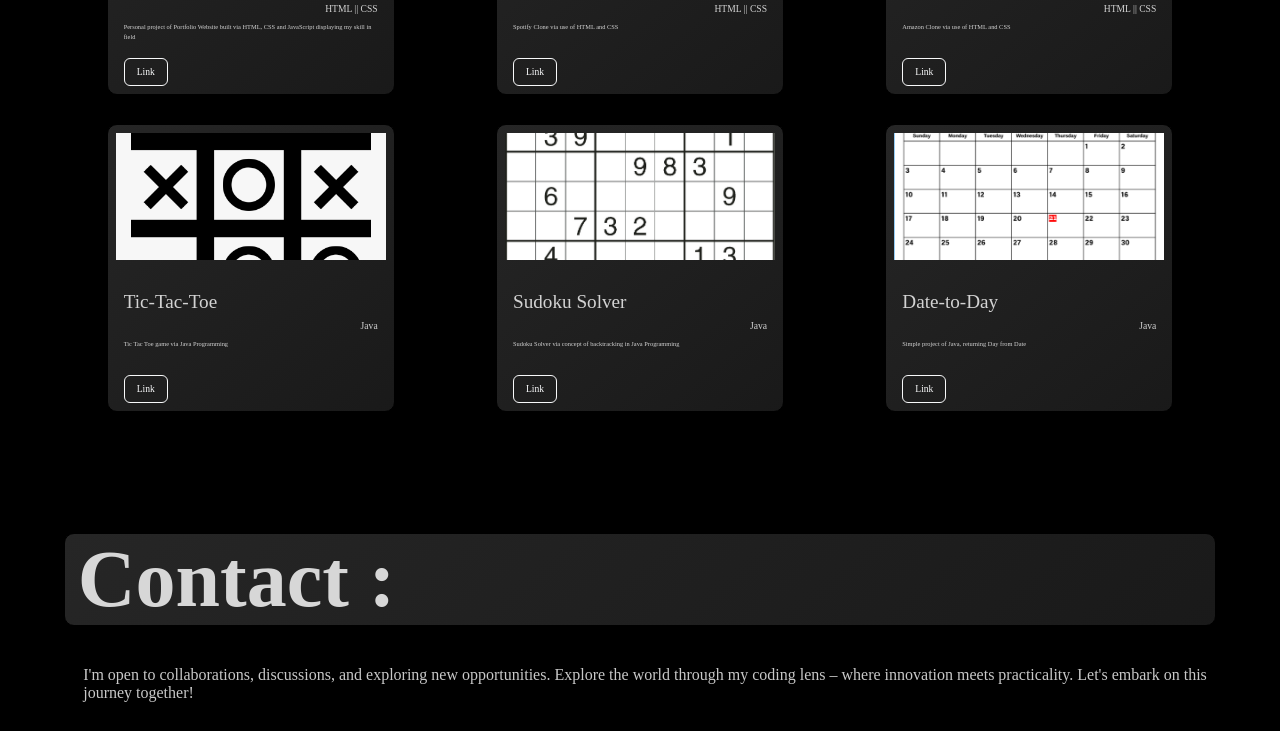
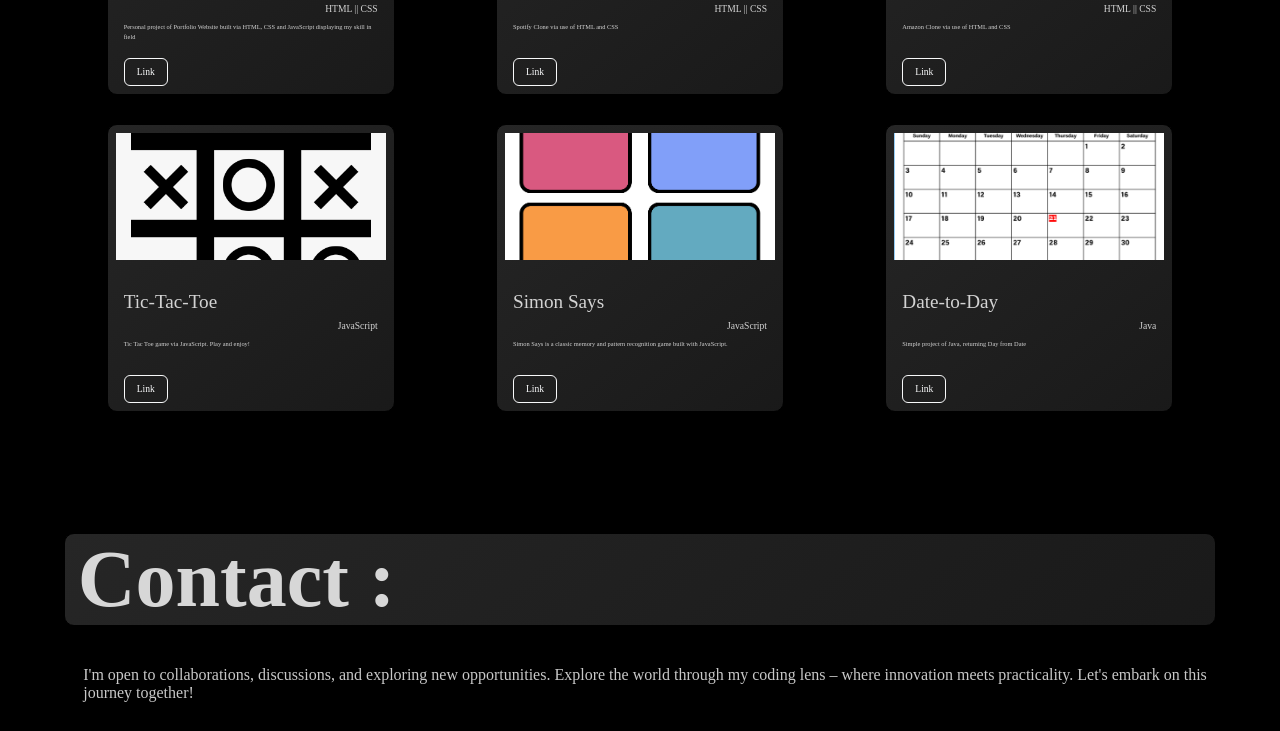
Before and after one commit to pranjal-pro/Pranjal-Portfolio, a plain HTML site: page index.html in a window 1280 px wide. Shown: the part 3302-4033 px from the top of the page. Drawn offline with nearby package versions, Linux system fonts and the light colour scheme; files whose address does not match are found by name; a web font is replaced by a local one.

Commit message:
Update index.html

```diff
--- a/index.html
+++ b/index.html
@@ -290,18 +290,18 @@
                 <img class="card-img-top p-2 rounded-top" src="Assets/tic-tac-toe.png">
                 <div class="card-body">
                     <h2 class="card-title">Tic-Tac-Toe</h2>
-                    <h6 class="card-sub-title mb-2 text-end">Java</h6>
-                    <p class="card-text">Tic Tac Toe game via Java Programming</p>
-                    <a href="https://github.com/pranjal-pro/Tic-Tac-Toe" class="btn btn-outline-light card-link">Link</a>
+                    <h6 class="card-sub-title mb-2 text-end">JavaScript</h6>
+                    <p class="card-text">Tic Tac Toe game via JavaScript. Play and enjoy!</p>
+                    <a href="https://pranjal-pro.github.io/Tic-Tac-Toe" class="btn btn-outline-light card-link">Link</a>
                 </div>
             </div>
             <div class="card w-25 mx-auto">
-                <img class="card-img-top p-2 rounded-top" src="Assets/sudoku.jpg">
+                <img class="card-img-top p-2 rounded-top" src="Assets/simon.png">
                 <div class="card-body">
-                    <h2 class="card-title">Sudoku Solver</h2>
-                    <h6 class="card-sub-title mb-2 text-end">Java</h6>
-                    <p class="card-text">Sudoku Solver via concept of backtracking in Java Programming</p>
-                    <a href="" class="btn btn-outline-light card-link">Link</a>
+                    <h2 class="card-title">Simon Says</h2>
+                    <h6 class="card-sub-title mb-2 text-end">JavaScript</h6>
+                    <p class="card-text">Simon Says is a classic memory and pattern recognition game built with JavaScript.</p>
+                    <a href="https://pranjal-pro.github.io/Simon-Says" class="btn btn-outline-light card-link">Link</a>
                 </div>
             </div>
             <div class="card w-25 mx-auto">
```
